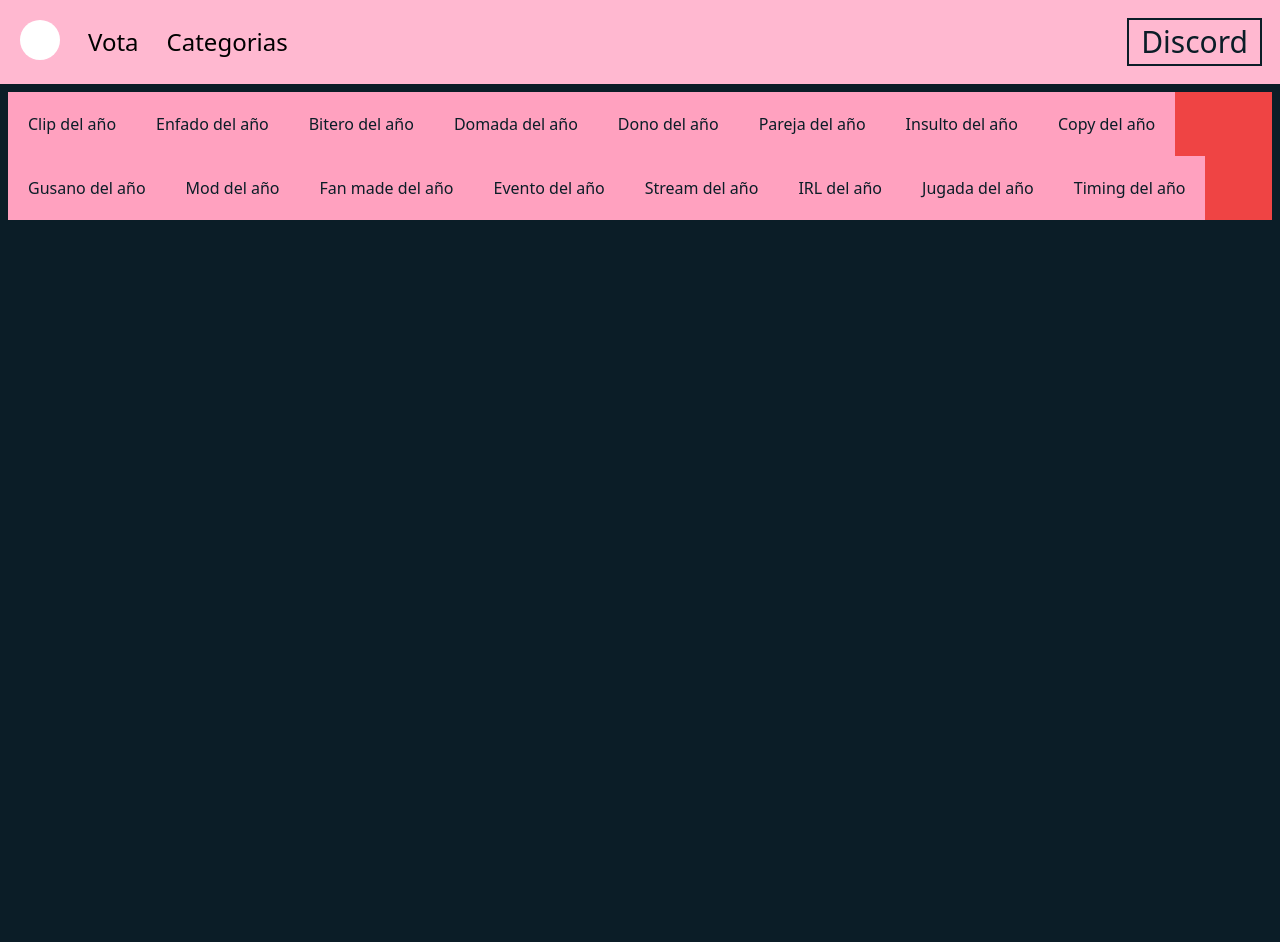
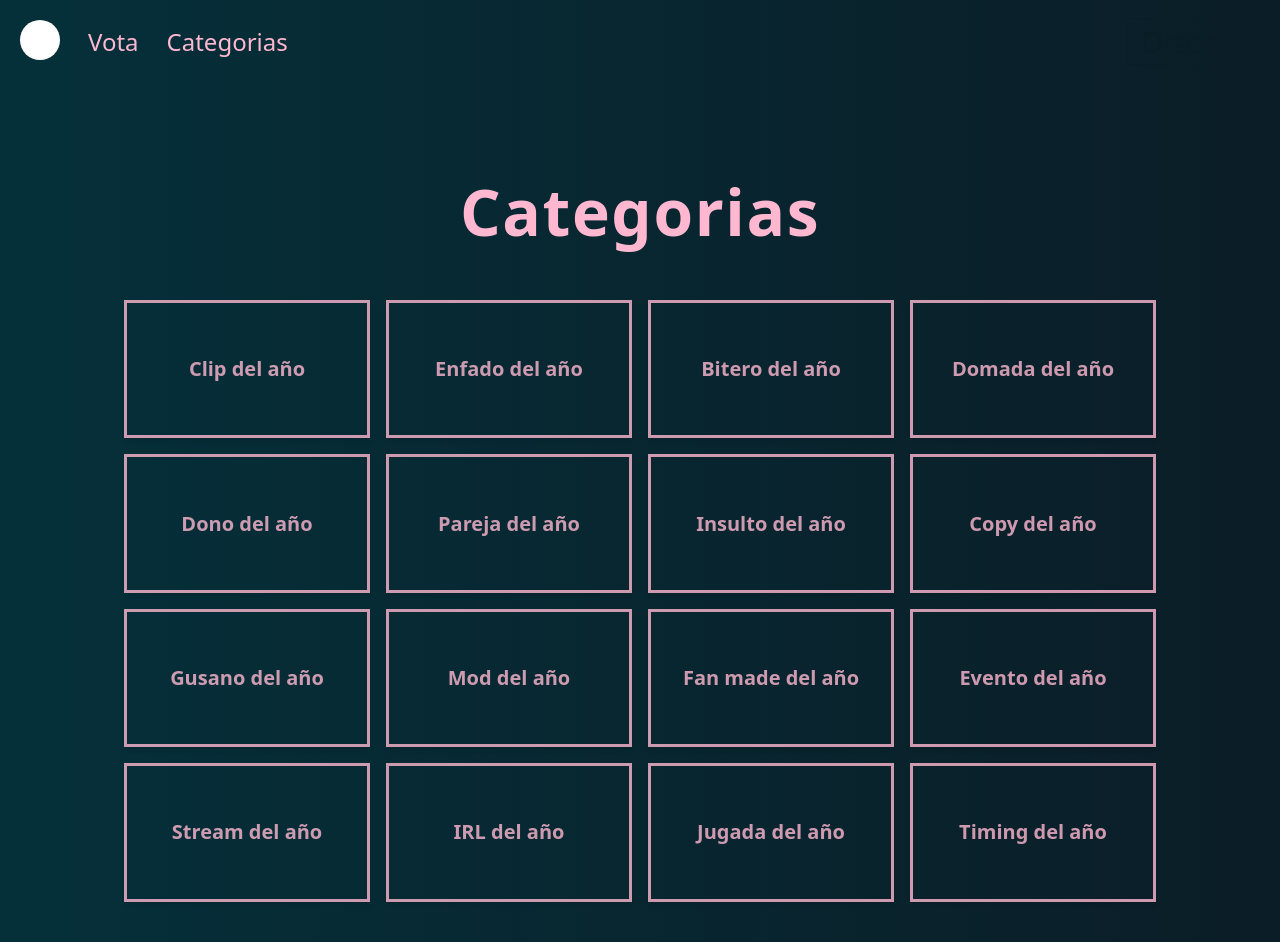
Before and after one commit to ngxCoder/zeling-awards, an Astro site: page /categorias in a window 1280 px wide. Before the commit the page ends 800 px from the top, so only its background shows below. Built offline with nearby package versions, Linux system fonts and the light colour scheme; Astro itself is replaced by a stand-in of ours.

Commit message:
Desing update for categories page

```diff
--- /dev/null
+++ b/src/components/LinkCategory.astro
@@ -0,0 +1,19 @@
+---
+interface Props {
+  title: string
+  href: string
+}
+
+const { title, href } = Astro.props
+---
+
+<a
+  class='flex aspect-video items-center justify-center border-[3px]
+  border-cotton-candy p-5 opacity-80
+  shadow-md hover:border-cotton-candy-300 hover:opacity-100'
+  href={href}
+>
+  <h1 class='w-[200px] text-center text-xl font-bold text-cotton-candy'>
+    {title}
+  </h1>
+</a>
--- a/src/components/LinkNamed.astro
+++ /dev/null
@@ -1,12 +0,0 @@
----
-interface Props {
-  title: string
-  href: string
-}
-
-const { title, href } = Astro.props
----
-
-<a class='bg-cotton-candy-300 p-5 hover:bg-cotton-candy-400' href={href}>
-  {title}
-</a>
--- a/src/pages/categorias/index.astro
+++ b/src/pages/categorias/index.astro
@@ -1,18 +1,33 @@
 ---
 import Layout from '../../layouts/Layout.astro'
 
-import LinkNamed from '../../components/LinkNamed.astro'
+import LinkCategory from '../../components/LinkCategory.astro'
 
 import Categories from '../../data/testing/categories'
+import Categoria from './[categoria].astro'
 
 const pageTitle = 'Categorias'
 ---
 
-<Layout title={pageTitle} description='Categorias'>
-  <div class='h-50 m-2 flex flex-row flex-wrap bg-red-500'>
+<Layout
+  title={pageTitle}
+  description='Categorias'
+  background='bg-gradient-to-r from-[#05303A] to-black-pearl'
+  headerColor_bg='bg-transparent'
+  headerColor_text='text-cotton-candy'
+>
+  <div class='mt-20 grid items-center justify-center gap-y-28'>
+    <!-- TITULO DE CATEGORIA -->
+    <div class='flex justify-center'>
+      <h1 class=`text-[4rem] font-semibold text-cotton-candy tracking-wide`>
+        Categorias
+      </h1>
+    </div>
+  </div>
+  <div class='h-50 mt-15 flex flex-wrap justify-center gap-4 p-10'>
     {
       Categories.map((cat) => (
-        <LinkNamed title={cat} href={`/categorias/${cat}`} />
+        <LinkCategory title={cat} href={`/categorias/${cat}`} />
       ))
     }
   </div>
```
